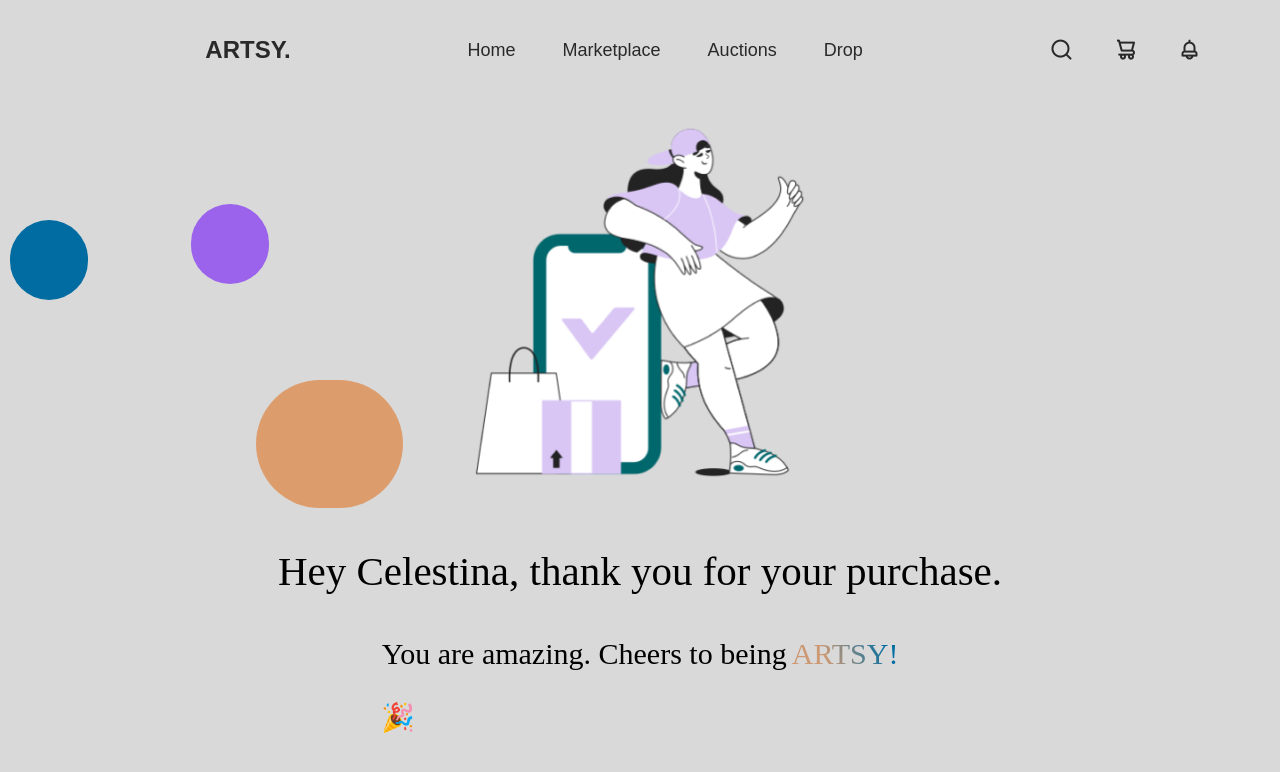
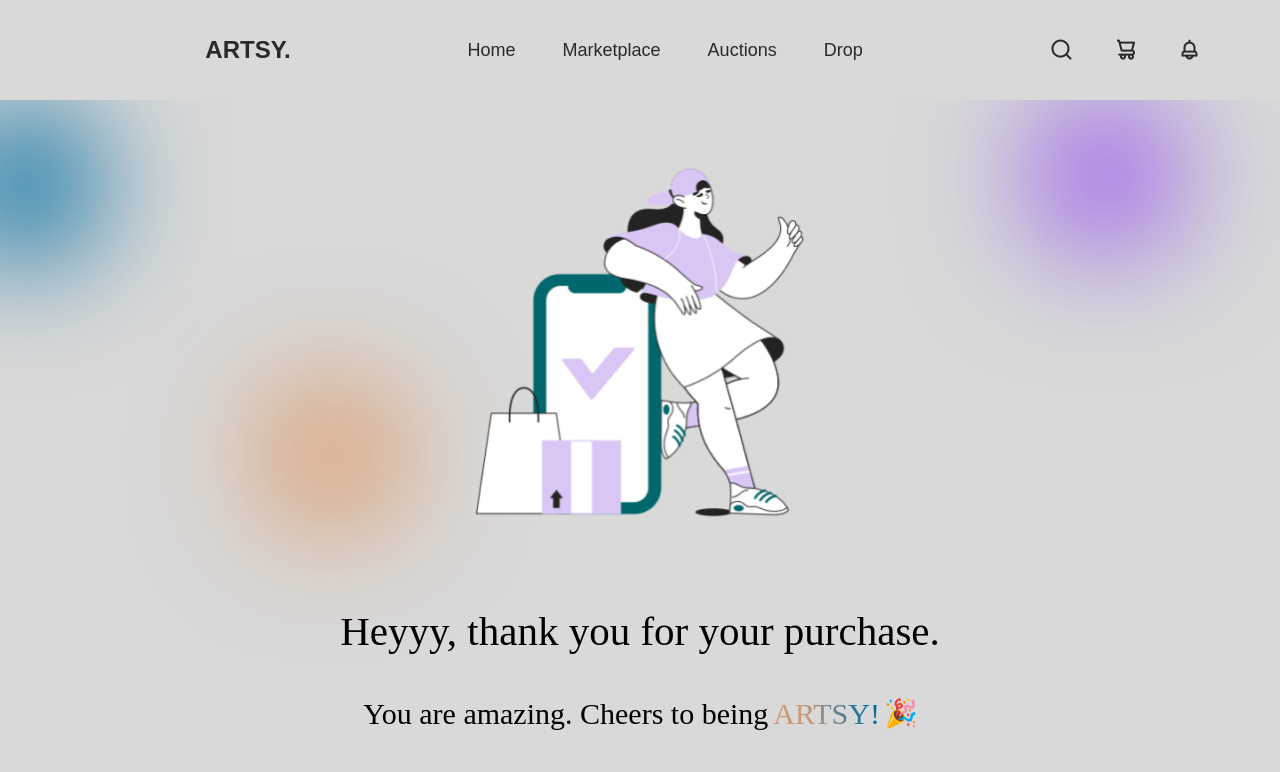
Before and after one commit to willzfrank/ARTSY, a Next.js app: page /Success in a window 1280 px wide. Shown: the top 772 px of the page. Built offline with nearby package versions, Linux system fonts and the light colour scheme; a web font is replaced by a local one.

Commit message:
updated success page

```diff
--- a/pages/Success.tsx
+++ b/pages/Success.tsx
@@ -45,17 +45,17 @@ function Success({}: Props) {
               height={405}
               className={style.congratsImage}
             />
-            <h2>Hey Celestina, thank you for your purchase. </h2>
-            <div>
+            <h2>Heyyy, thank you for your purchase. </h2>
+            <div className={style.congratsTextBox}>
               <p>
                 You are amazing. Cheers to being <span>ARTSY!</span>
+                <Image
+                  src="/noto_party-popper.png"
+                  alt="party"
+                  width={32}
+                  height={33}
+                />
               </p>
-              <Image
-                src="/noto_party-popper.png"
-                alt="party"
-                width={32}
-                height={33}
-              />
             </div>
           </div>
         </div>
--- a/styles/Success.module.css
+++ b/styles/Success.module.css
@@ -4,35 +4,60 @@
   justify-content: center;
   flex-direction: column;
   position: relative;
+  height: 90vh;
 }
 
+.congratsTextBox {
+  display: flex;
+  align-items: center;
+  justify-content: center;
+}
+.congratsImage {
+  z-index: 20;
+  animation: floatUpAndDown 2s ease-in-out infinite;
+}
+
+@keyframes floatUpAndDown {
+  0% {
+    transform: translateY(0);
+  }
+  50% {
+    transform: translateY(-20px);
+  }
+  100% {
+    transform: translateY(0);
+  }
+}
 .color1 {
   position: absolute;
   border-radius: 80px;
-  background-color: #006ca2;
-  height: 80px;
-  width: 78px;
-  left: 10px;
-  top: 120px;
+  background: #006ca2;
+  height: 150px;
+  width: 150px;
+  left: -50px;
+  top: 10px;
+  filter: blur(60px);
 }
 
 .color2 {
   position: absolute;
-  height: 80px;
-  width: 78px;
-  left: 191px;
-  top: 104px;
+  height: 150px;
+  width: 150px;
+  right: 100px;
+  top: 0px;
   border-radius: 60px;
+  filter: blur(60px);
   background-color: #9b62ec;
 }
 
 .color3 {
   position: absolute;
-  height: 128px;
-  width: 147px;
+  height: 150px;
+  width: 150px;
   left: 256px;
   top: 280px;
   border-radius: 70px;
+  filter: blur(60px);
   background-color: rgba(226, 118, 37, 0.6);
 }
 
@@ -84,6 +109,20 @@
     width: 275px;
     height: 246px;
     margin-top: 50px;
+    z-index: 20;
+    animation: floatUpAndDown 2s ease-in-out infinite;
+  }
+
+  @keyframes floatUpAndDown {
+    0% {
+      transform: translateY(0);
+    }
+    50% {
+      transform: translateY(-20px);
+    }
+    100% {
+      transform: translateY(0);
+    }
   }
 
   .congrats p {
```
